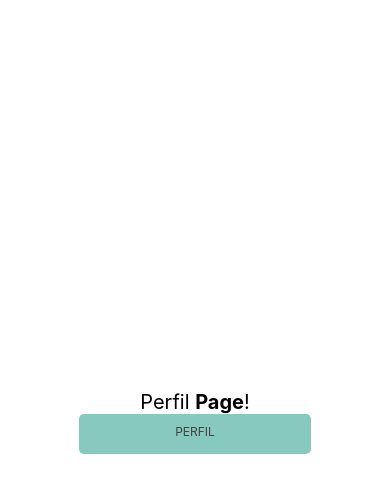
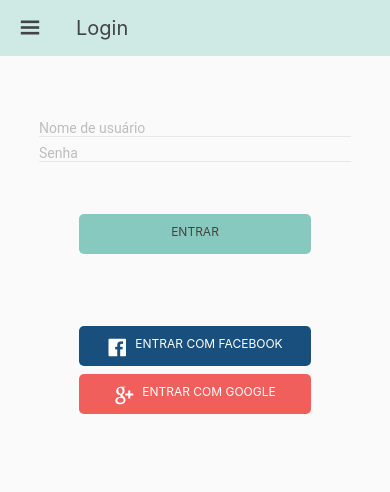
Before and after one commit to zeroCass/app-development-unb, a React Native app: screen / in a window 390 px wide. Shown: the top 492 px of the page. Built offline with nearby package versions, Linux system fonts and the light colour scheme.

Commit message:
feat: Login Page
Creation of Login Page basic component
A simple ideia accordingly with the prototype Login Page

```diff
--- a/App.js
+++ b/App.js
@@ -3,5 +3,5 @@ import Perfil from './src/screens/Perfil/Perfil'
 import LoginError from './src/screens/LoginError/LoginError'
 
 export default function App() {
-	return <Perfil />
+	return <Login />
 }
--- a/src/screens/Login/Login.js
+++ b/src/screens/Login/Login.js
@@ -1,25 +1,114 @@
+import { useState } from 'react'
 import { StatusBar } from 'expo-status-bar'
-import { View, Text, StyleSheet } from 'react-native'
+import { View, StyleSheet, TextInput } from 'react-native'
 import MainButton from '../../components/MainButton'
+import TopSideMenu from '../../components/TopSideMenu'
+import { Ionicons } from '@expo/vector-icons'
+import { Entypo } from '@expo/vector-icons'
 
 const Login = () => {
+	const [email, setEmail] = useState('')
+	const [isEmailValid, setIsEmailValid] = useState(false)
+	const [isPasswordValid, setIsPasswordValid] = useState(false)
+	const [password, setPassword] = useState('')
+
+	const validateEmail = (textEmail) => {
+		const emailPattern = /^[^\s@]+@[^\s@]+\.[a-z]+$/
+		setIsEmailValid(emailPattern.test(textEmail))
+		setEmail(textEmail)
+	}
+
+	const validatePassword = (textPassword) => {
+		textPassword.length >= 6 ? setIsPasswordValid(true) : setIsPasswordValid(false)
+		setPassword(textPassword)
+	}
+
 	return (
-		<View style={styles.container}>
-			<Text style={styles.titleText}>
-				Login <Text style={styles.innerText}>Page</Text>!
-			</Text>
-			<MainButton text={'Login'} />
-			<StatusBar style='auto' />
-		</View>
+		<>
+			<TopSideMenu title='Login' />
+			<View style={styles.container}>
+				<View style={styles.inputContainer}>
+					<TextInput
+						style={styles.input}
+						placeholder='Nome de usuário'
+						textContentType='username'
+						placeholderTextColor={'#bdbdbd'}
+						onChangeText={validateEmail}
+						value={email}
+					/>
+					{isEmailValid ? (
+						<Ionicons name='checkmark' size={24} color='#589b9b' style={styles.icon} />
+					) : null}
+					<TextInput
+						style={[
+							styles.input,
+							isPasswordValid
+								? { borderColor: '#88c9bf', borderBottomWidth: 2 }
+								: { borderColor: '#e6e7e8', borderBottomWidth: 0.8 },
+						]}
+						placeholder='Senha'
+						textContentType='password'
+						secureTextEntry={true}
+						placeholderTextColor={'#bdbdbd'}
+						onChangeText={validatePassword}
+						value={password}
+					/>
+				</View>
+				<View style={styles.buttonContainer}>
+					<MainButton text={'Entrar'} />
+				</View>
+				<View style={styles.aditionalButtonContainer}>
+					<MainButton
+						text={'Entrar com Facebook'}
+						styleButton={{ backgroundColor: '#194f7c' }}
+						styleText={{ color: '#fff' }}
+						iconComponent={<Ionicons name='logo-facebook' size={20} color='#fff' />}
+					/>
+					<MainButton
+						text={'Entrar com Google'}
+						styleButton={{ backgroundColor: '#f15f5c' }}
+						styleText={{ color: '#fff' }}
+						iconComponent={<Entypo name='google-' size={20} color='#fff' />}
+					/>
+				</View>
+				<StatusBar style='auto' />
+			</View>
+		</>
 	)
 }
 
 const styles = StyleSheet.create({
 	container: {
-		flex: 1,
-		backgroundColor: '#fff',
+		width: '100%',
+		height: '100%',
+		backgroundColor: '#fafafa',
+	},
+	inputContainer: {
 		alignItems: 'center',
-		justifyContent: 'center',
+		marginTop: 64,
+		gap: 8,
+	},
+	buttonContainer: {
+		marginTop: 52,
+		alignItems: 'center',
+	},
+	aditionalButtonContainer: {
+		marginTop: 72,
+		alignItems: 'center',
+		gap: 8,
+	},
+	input: {
+		width: 312,
+		borderColor: '#e6e7e8',
+		borderBottomWidth: 0.8,
+		fontFamily: 'Roboto',
+		fontSize: 14,
+		color: '#575756',
+	},
+	icon: {
+		position: 'absolute',
+		top: 0,
+		right: 24,
 	},
 	titleText: {
 		fontSize: 20,
```
